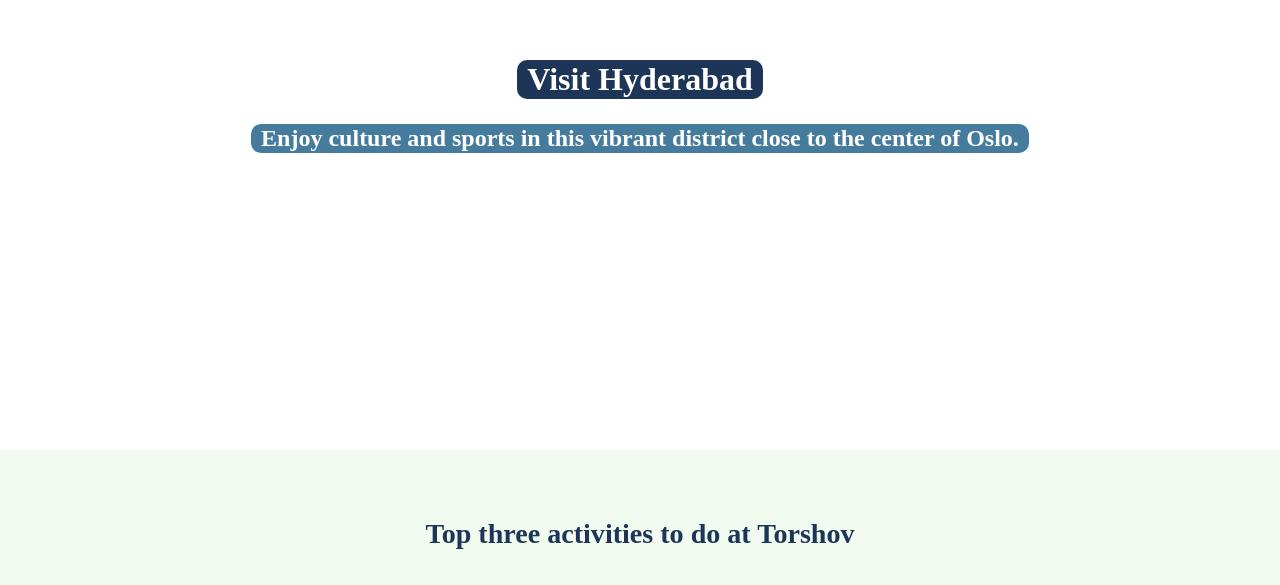
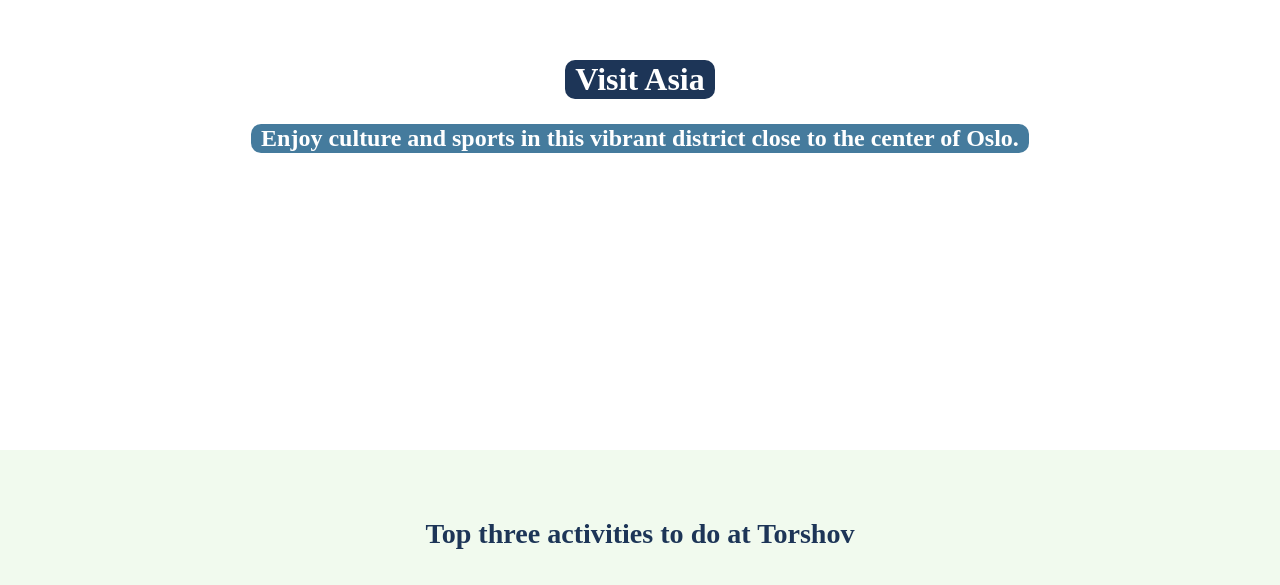
Before and after one commit to tom045388-maker/projects, a website built with Vite: page index.html in a window 1280 px wide. Shown: the part 215-800 px from the top of the page. Built offline with nearby package versions, Linux system fonts and the light colour scheme; files whose address does not match are found by name.

Commit message:
Changed to Asia
changed the main-title from Hyderabad to asia.

```diff
--- a/index.html
+++ b/index.html
@@ -7,7 +7,7 @@
 
         <!-- HERO SECTION -->
         <div id="header">
-            <h1 id="main-title">Visit Hyderabad</h1>
+            <h1 id="main-title">Visit Asia</h1>
             <h2 id="sub-title">Enjoy culture and sports in this vibrant district close to the center of Oslo.</h2>
         </div>
 
```
